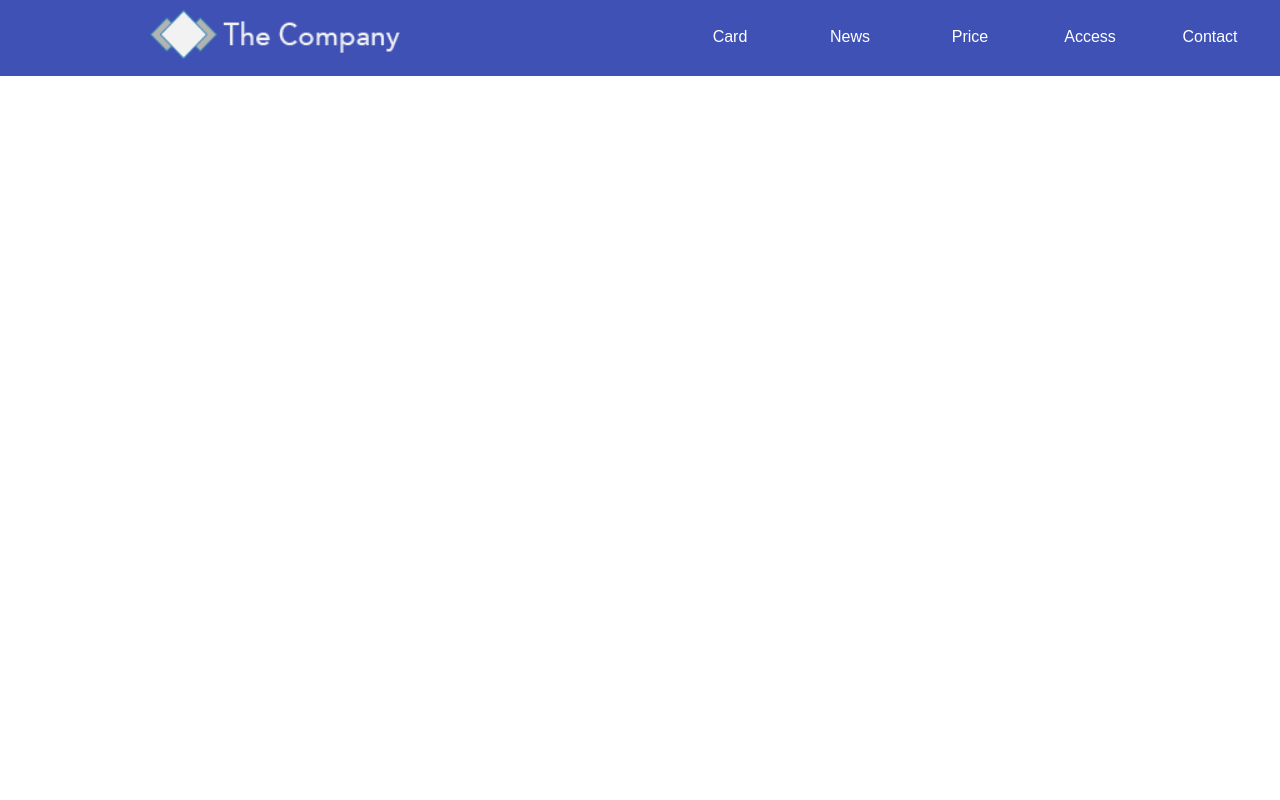
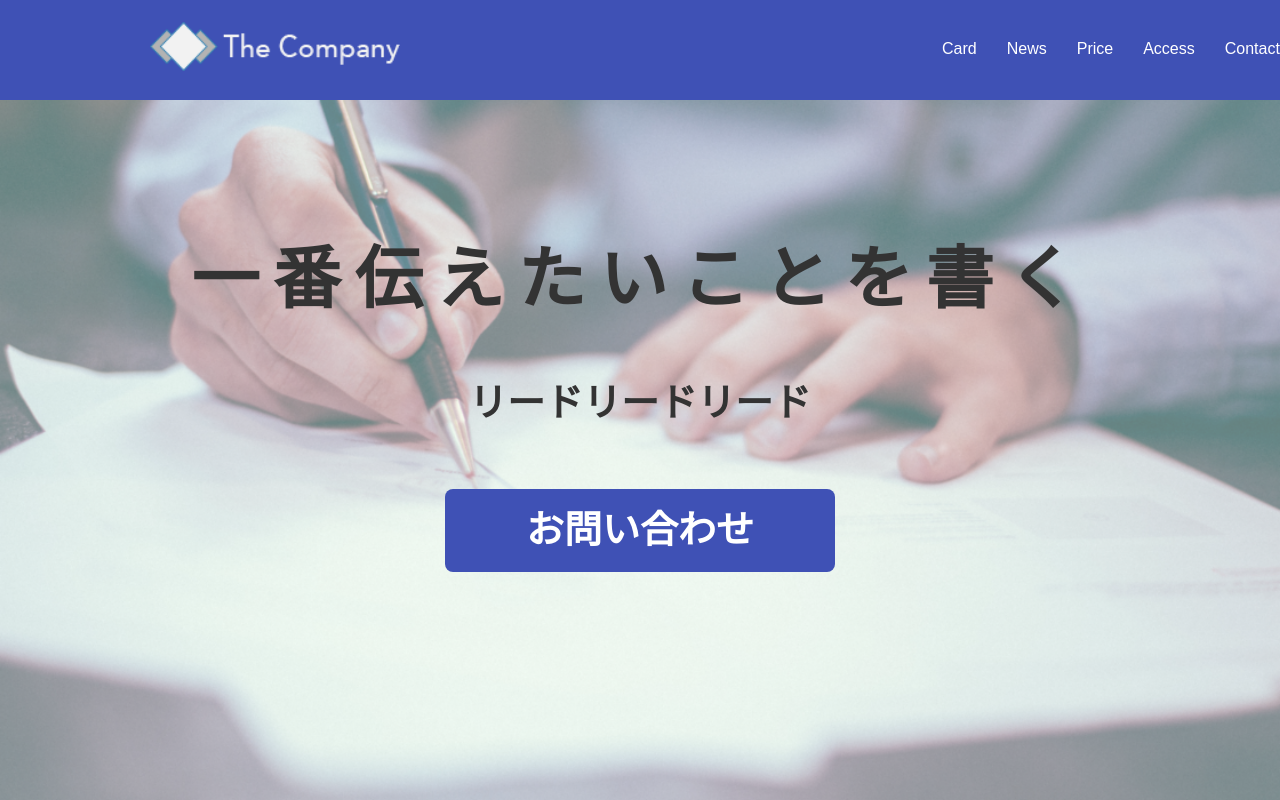
Before and after one commit to hiroaki200326/DayTrial2nd_27, a plain HTML site: page index.html in a window 1280 px wide. Drawn offline with Linux system fonts and the light colour scheme.

Commit message:
【デイトラ2nd_9】 header ・PC用グローバルナビゲーションの高さや幅の調整 ・メインビジュアル領域の作成

```diff
--- a/css/style.scss
+++ b/css/style.scss
@@ -18,6 +18,7 @@ h1,h2,h3{
   list-style: 1.5;
   letter-spacing: 0.2em;
   text-align: center;
+  font-size: 68px;
 }
 
 h3{
@@ -80,6 +81,15 @@ section{
   }
 }
 
+.btn-inquiry{
+  color: #ffffff;
+  font-size: 38px;
+  font-weight: bold;
+  background: #3F51B5;
+  width: 390px;
+  height: 83px;
+}
+
 //ブレークポイント
 $layout-width-pc-max: 1200px;
 $layout-width-pc-min: 768px;
@@ -107,6 +117,7 @@ $breakpoints: (
 
 .sp-only{
   display: block;
+
 }
 
 .pc-only{
@@ -121,6 +132,9 @@ $breakpoints: (
   padding: 10px;
   background: #3F51B5;
   z-index: 200;
+  height: 100px;
+  display: flex;
+  align-items: center;
 }
 
 //サイトロゴとナビゲーションの並び
@@ -128,6 +142,7 @@ $breakpoints: (
   display: flex;
   font-display: row;
   justify-content: space-between;
+  width: 100%;
 }
 
 //サイトロゴの表示
@@ -244,6 +259,26 @@ $breakpoints: (
   }
 }
 
+.mv-area{
+  width: 100vw;
+  height: 100vh;
+  background-image: url("../img/mainvisual.png");
+  background-size: cover;
+  background-position: center center;
+  display: flex;
+  justify-content: center;
+  align-items: center;
+  flex-direction: column;
+  p{
+    font-size: 38px;
+    font-weight: bold;
+  }
+}
+
+.mv-title{
+  color: #333333;
+}
+
 //PCレイアウト用設定
 @include mq('pc') {
   .inner{
@@ -264,6 +299,7 @@ $breakpoints: (
     flex-direction: row;
     padding-top: 15px;
     margin: 0;
+    margin-left: 542px;
   }
   //ナビゲーションメニューのアイテム設定
   .gnav-item{
@@ -271,12 +307,18 @@ $breakpoints: (
     margin: 0;
     padding-bottom: 0;
     a{
-      width: 120px;
+      // width: 120px;
+      width: auto;
+      margin-right: 30px;
       font-weight: normal;
+
       &:hover{
         color: #85a7cc;
       }
     }
   }
+  .header-logo-menu{
+    width: auto;
+  }
 
 }
--- a/index.html
+++ b/index.html
@@ -10,6 +10,7 @@
   <link rel="stylesheet" type="text/css" href="./css/style.css">
 </head>
 <body>
+  <!--header-->
   <header class="header">
     <div class="header-logo-menu">
       <div class="logo-area">
@@ -62,5 +63,14 @@
       </nav>
     </div>
   </header>
+  <!--header-->
+
+  <!--mv-->
+  <section id="mv" class="mv-area">
+    <h1 class="mv-title">一番伝えたいことを書く</h1>
+    <p class="mv-title">リードリードリード</p>
+    <button type="button" onclick="location.href='#'" class="btn btn-inquiry">お問い合わせ</button>
+  </section>
+
 </body>
 </html>
```
Also changed, not shown: css/style.css, css/style.min.css.
